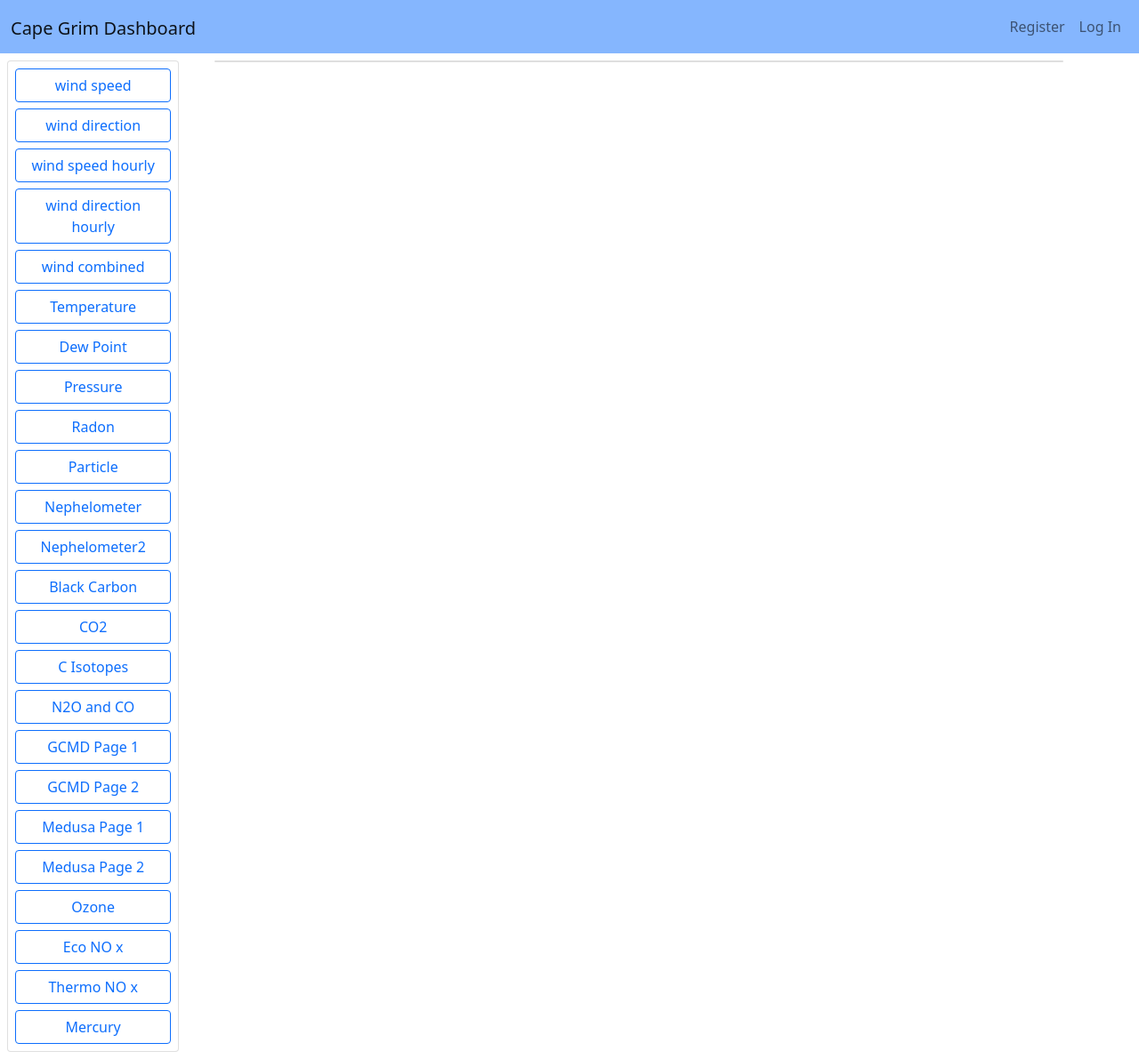
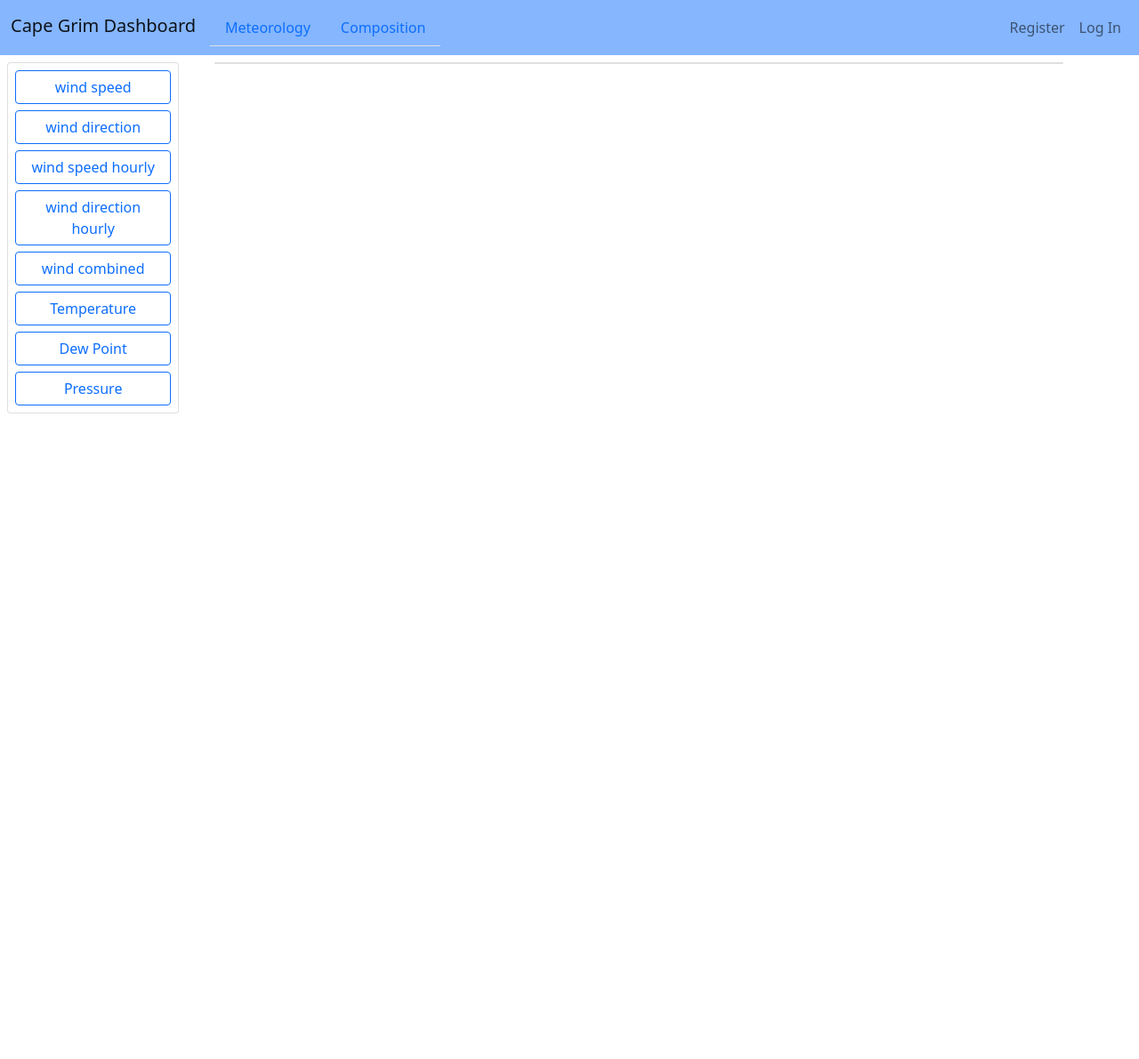
Before and after one commit to alanseed/cape-grim-dashboard, a Flask app: page / in a window 1280 px wide. Shown: the whole page at 89% size. After the commit the page ends 465 px from the top, so only its background shows below. Run offline with Flask 2, Linux system fonts and the light colour scheme; some libraries are stand-ins or nearby versions.

Commit message:
version 2

```diff
--- a/app/__init__.py
+++ b/app/__init__.py
@@ -44,7 +44,7 @@ def create_app(test_config=None):
     # home page
     @app.route('/')
     def index():
-        return render_template('main/index.html')
+        return render_template('main/index_met.html')
 
     db.init_app(app)
     chart.init_app(app)
--- a/app/auth/auth.py
+++ b/app/auth/auth.py
@@ -45,7 +45,7 @@ def login():
             session['username'] = username
             g.user = User(user_id)
             g.username = username
-            return render_template('main/index.html')
+            return render_template('main/index_met.html')
 
         flash(error)
         return render_template('auth/login.html')
@@ -72,7 +72,7 @@ def logout():
     session.clear()
     g.user = None
     g.username = None
-    return render_template('main/index.html')
+    return render_template('main/index_met.html')
 
 def login_required(view):
     @functools.wraps(view)
--- a/app/main/main.py
+++ b/app/main/main.py
@@ -23,8 +23,31 @@ def index():
         session['user_id'] = user_id
         g.user = User(user_id)
         g.username = username
-    return render_template('main/index.html',init=True)
+    return render_template('main/index_met.html',init=True)
 
 @bp.route('/test',methods=('GET','POST'))
 def test():
     return jsonify("test")
+
+@bp.route('/met',methods=('GET','POST'))
+def met():
+    if 'username' in session:
+        print(session['username'])
+        username = session['username']
+        user_id = get_user_id(username)
+        session['user_id'] = user_id
+        g.user = User(user_id)
+        g.username = username
+
+    return render_template('main/index_met.html', init=True)
+
+@bp.route('/comp',methods=('GET','POST'))
+def comp():
+    if 'username' in session:
+        username = session['username']
+        user_id = get_user_id(username)
+        session['user_id'] = user_id
+        g.user = User(user_id)
+        g.username = username
+
+    return render_template('main/index_comp.html', init =True)
--- a/app/static/make_chart.js
+++ b/app/static/make_chart.js
@@ -1,6 +1,6 @@
 var t = document.getElementById("selector")
 var b = t.getElementsByTagName("button")
-console.log(b.length)
+
 for (i = 0; i < b.length; i++){
     b[i].addEventListener("click", function () { makeChart(this.value); })
 }
--- a/app/templates/index_base.html
+++ b/app/templates/index_base.html
@@ -6,19 +6,24 @@
   <link href="https://cdn.jsdelivr.net/npm/bootstrap@5.1.3/dist/css/bootstrap.min.css" rel="stylesheet"
     integrity="sha384-1BmE4kWBq78iYhFldvKuhfTAU6auU8tT94WrHftjDbrCEXSU1oBoqyl2QvZ6jIW3" crossorigin="anonymous">
   <script src='https://cdn.plot.ly/plotly-latest.min.js'></script>
-
 </head>
 
 <body>
-  <nav class="navbar navbar-expand-sm navbar-light bg-primary ms-auto" style="--bs-bg-opacity: .5">
+  <nav class="navbar navbar-expand-sm navbar-light bg-primary me-auto" style="--bs-bg-opacity: .5">
     <div class="container-fluid">
-      <a class="navbar-brand mt-1" href="{{ url_for('main.index') }}">Cape Grim Dashboard</a>
-      <ul class="navbar-nav">
+      <span class="navbar-brand mt-1 h1">Cape Grim Dashboard</span>
+      <ul class="nav nav-tabs me-auto" id="tab">
+        <li class="nav_item"><a class="nav-link" href="{{ url_for('main.met') }}"
+            id="met_tab">Meteorology</a></li>
+        <li class="nav-item"><a class="nav-link" href="{{ url_for('main.comp') }}" id="comp_tab">Composition</a></li>
+      </ul>
+
+      <ul class="navbar-nav ms-auto">
 
         {% if g.user %}
 
         <span class="navbar-text">{{ g.username }}</span>
-        <li class="nav-item"><a class="nav-link active" href="{{ url_for('auth.logout') }}">Log Out</a></li>
+        <li class="nav-item me-auto"><a class="nav-link active" href="{{ url_for('auth.logout') }}">Log Out</a></li>
 
         {% else %}
 
@@ -28,6 +33,7 @@
         {% endif %}
 
       </ul>
+
     </div>
   </nav>
 
@@ -35,83 +41,10 @@
     <div class="row">
       <div class='col-2 m-2'>
         <div class='card'>
+          <div class='btn-group-vertical gap-2 m-2' role='group' aria-label='chart selector' id="selector">
+            {% block content %}
 
-          <div class='btn-group-vertical gap-2 m-2' role='group' aria-label='chart selector' id="selector">
-            <button type='button' id='ws-comparison' class='btn btn-outline-primary btn-large rounded'
-              value='ws-comparison'>wind speed</button>
-
-            <button type='button' id='wd-comparison' class='btn btn-outline-primary btn-large rounded'
-              value='wd-comparison'>wind direction</button>
-
-            <button type='button' id='ws-hourly' class='btn btn-outline-primary btn-large rounded'
-              value='ws-hourly'>wind speed hourly</button>
-
-            <button type='button' id='wd-hourly' class='btn btn-outline-primary btn-large rounded'
-              value='wd-hourly'>wind direction hourly</button>
-
-            <button type='button' id='wind-combined' class='btn btn-outline-primary btn-large rounded'
-              value='wind-combined'>wind combined</button>
-
-            <button type='button' id='temperature-data' class='btn btn-outline-primary btn-large rounded'
-              value='temperature-data'>Temperature</button>
-
-            <button type='button' id='dewpoint-data' class='btn btn-outline-primary btn-large rounded'
-              value='dewpoint-data'>Dew Point</button>
-
-            <button type='button' id='pressure-data' class='btn btn-outline-primary btn-large rounded'
-              value='pressure-data'>Pressure</button>
-
-              <button type='button' id='radon-data' class='btn btn-outline-primary btn-large rounded'
-              value='radon-data'>Radon</button>
-
-              <button type='button' id='particle-data' class='btn btn-outline-primary btn-large rounded'
-              value='particle-data'>Particle</button>
-
-              <button type='button' id='neph-data' class='btn btn-outline-primary btn-large rounded'
-              value='neph-data'>Nephelometer</button>
-              <button type='button' id='neph2_data' class='btn btn-outline-primary btn-large rounded'
-              value='neph2_data'>Nephelometer2</button>
-
-              <button type='button' id='bc-data' class='btn btn-outline-primary btn-large rounded'
-              value='bc-data'>Black Carbon</button>
-
-              <button type='button' id='co2-data' class='btn btn-outline-primary btn-large rounded'
-              value='co2-data'>CO2</button>
-
-              <button type='button' id='c-isotopes' class='btn btn-outline-primary btn-large rounded'
-              value='c-isotopes'>C Isotopes</button>
-
-              <button type='button' id='n2o-co' class='btn btn-outline-primary btn-large rounded'
-              value='n2o-co'>N2O and CO</button>
-
-              <button type='button' id='gcmd-data-1' class='btn btn-outline-primary btn-large rounded'
-              value='gcmd-data-1'>GCMD Page 1</button>
-
-              <button type='button' id='gcmd-data-2' class='btn btn-outline-primary btn-large rounded'
-              value='gcmd-data-2'>GCMD Page 2</button>
-
-              <button type='button' id='medusa-data-1' class='btn btn-outline-primary btn-large rounded'
-              value='medusa-data-1'>Medusa Page 1</button>
-
-              <button type='button' id='medusa-data-2' class='btn btn-outline-primary btn-large rounded'
-              value='medusa-data-2'>Medusa Page 2</button>
-
-              <button type='button' id='ozone-data' class='btn btn-outline-primary btn-large rounded'
-              value='ozone-data'>Ozone</button>
-
-              <!-- TO DO - Find out why noxy data is not working  -->
-              <!-- <button type='button' id='noxy-data' class='btn btn-outline-primary btn-large rounded'
-              value='noxy-data'>NO_{xy}</button> -->
-
-              <button type='button' id='eco-nox-data' class='btn btn-outline-primary btn-large rounded'
-              value='eco-nox-data'>Eco NO x</button>
-
-              <button type='button' id='thermo-nox-data' class='btn btn-outline-primary btn-large rounded'
-              value='eco-nox-data'>Thermo NO x</button>
-
-              <button type='button' id='mercury-data' class='btn btn-outline-primary btn-large rounded'
-              value='mercury-data'>Mercury</button>
-
+            {% endblock %}
           </div>
         </div>
       </div>
@@ -124,13 +57,6 @@
   </container>
 </body>
 
-<script src="../static/make_chart.js"></script>
 
-{% if init %}
-<script>
-  document.getElementById("ws-comparison").click();
-  document.getElementById("ws-comparison").focus();
-</script>
-{% endif %}
 
 </html>
```
Also changed, not shown: app/templates/main/index_comp.html (added, +62 -0 lines), app/templates/main/index_met.html (added, +36 -0 lines).
